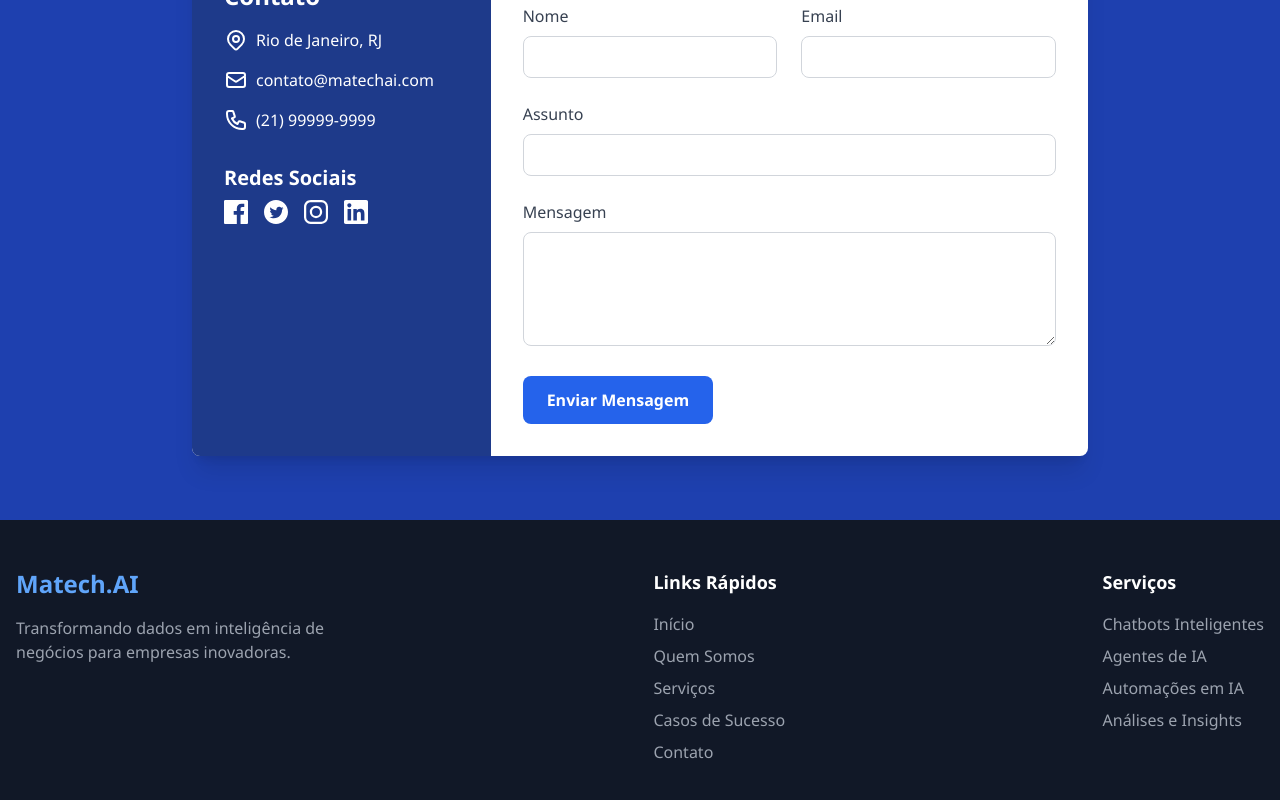
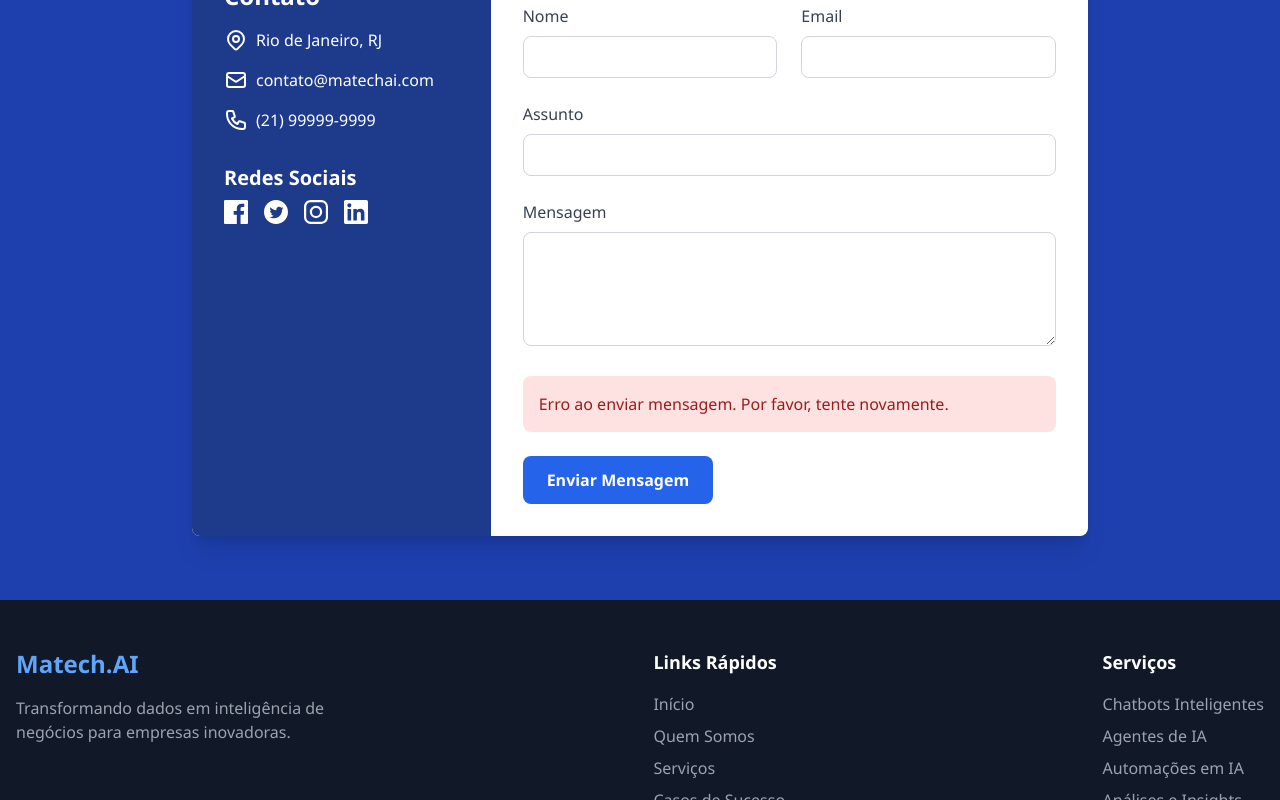
Before and after one commit to matheusbnas/matech_ai, a React (Create React App) app in the folder frontend/: page / in a window 1280 px wide. Both pictures are taken after typing "Sample", "name@example.com", "Sample", "Sample" into the empty fields and a click on the button "Enviar Mensagem". Shown: the part 3176-3976 px from the top of the page. Built offline with nearby package versions, Linux system fonts and the light colour scheme; no server answers.

Commit message:
auto-commit for 51387f1c-e3ca-4fa3-b88e-f19e8eb64565

```diff
--- a/frontend/src/App.js
+++ b/frontend/src/App.js
@@ -474,6 +474,18 @@ function App() {
                     <textarea id="message" name="message" rows="4" className="w-full px-4 py-2 border border-gray-300 rounded-lg focus:outline-none focus:ring-2 focus:ring-blue-500" required></textarea>
                   </div>
 
+                  {formStatus.show && (
+                    <div className={`mb-6 p-4 rounded-lg ${
+                      formStatus.success === null
+                        ? 'bg-blue-100 text-blue-800'
+                        : formStatus.success
+                          ? 'bg-green-100 text-green-800'
+                          : 'bg-red-100 text-red-800'
+                    }`}>
+                      {formStatus.message}
+                    </div>
+                  )}
+
                   <button type="submit" className="bg-blue-600 text-white font-semibold px-6 py-3 rounded-lg hover:bg-blue-700 transition">
                     Enviar Mensagem
                   </button>
```
